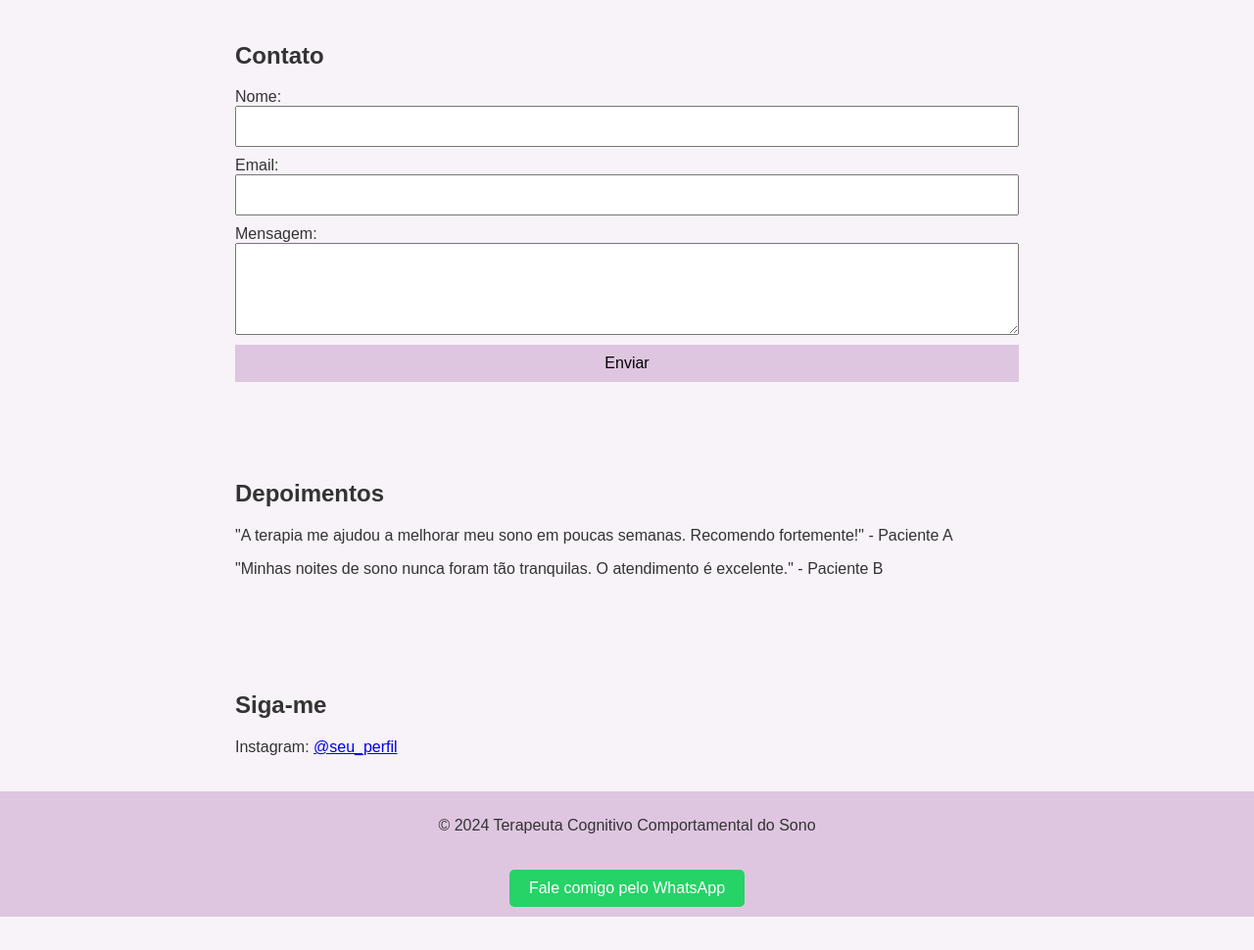
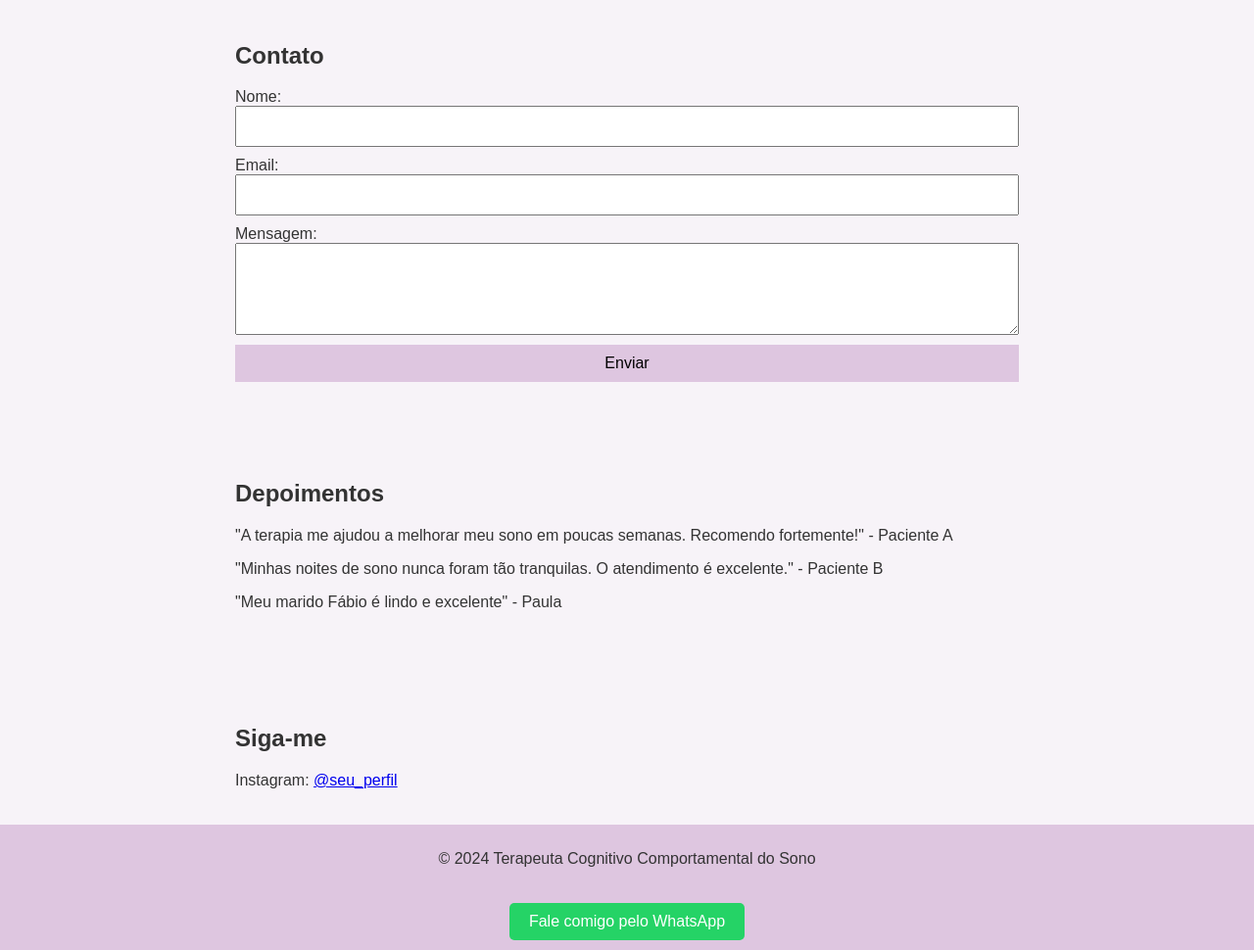
Before and after one commit to paulakageyama/pakl, a plain HTML site: page index.html in a window 1280 px wide. Shown: the part 582-1552 px from the top of the page at 98% size. Before the commit the page ends 1518 px from the top, so only its background shows below. Drawn offline with Linux system fonts and the light colour scheme.

Commit message:
Update index.html

```diff
--- a/index.html
+++ b/index.html
@@ -119,6 +119,7 @@
     <h2>Depoimentos</h2>
     <p>"A terapia me ajudou a melhorar meu sono em poucas semanas. Recomendo fortemente!" - Paciente A</p>
     <p>"Minhas noites de sono nunca foram tão tranquilas. O atendimento é excelente." - Paciente B</p>
+    <p>"Meu marido Fábio é lindo e excelente" - Paula </p>
 </section>
 
 <section id="social">
```
